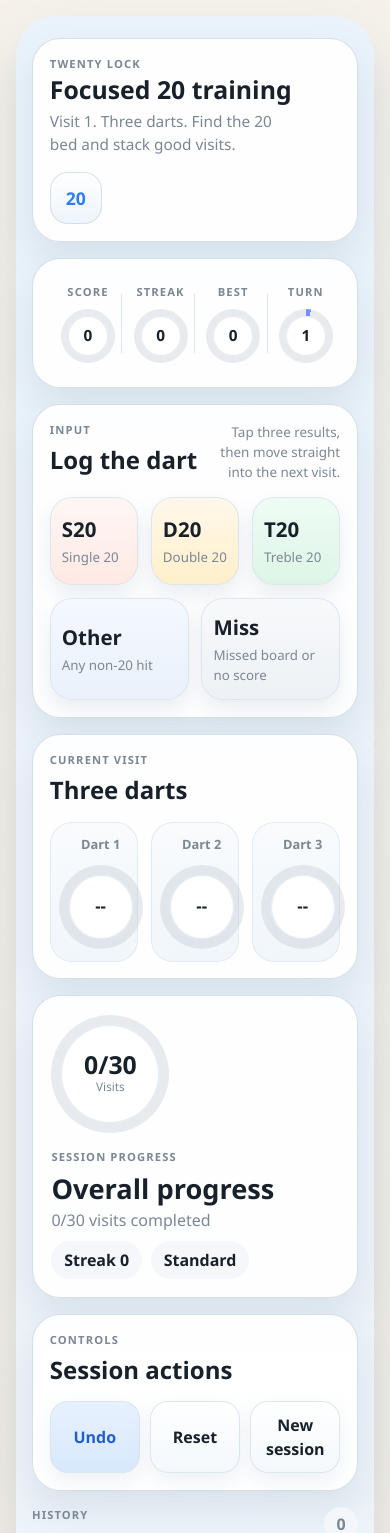
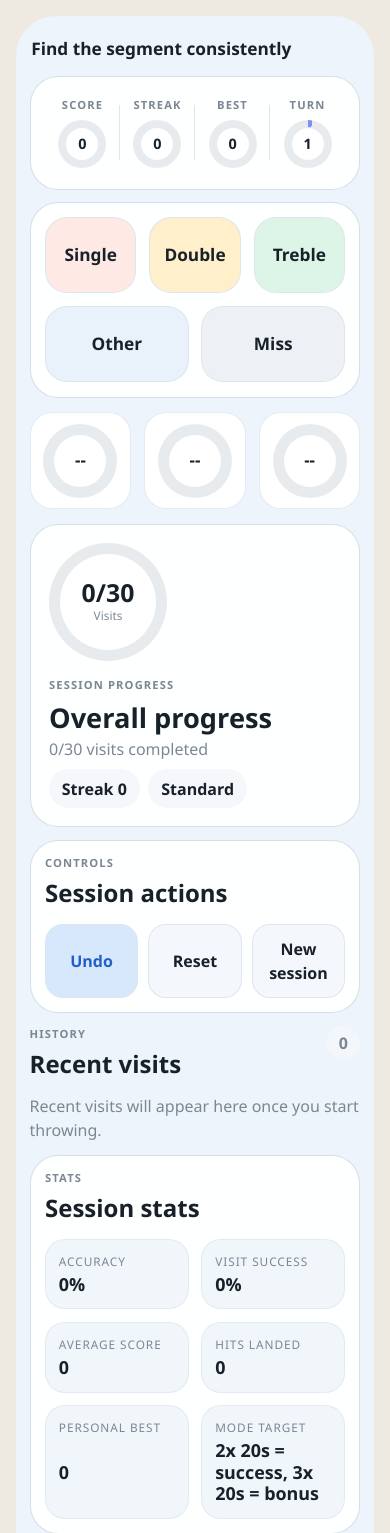
Before and after one commit to spenc259/Dart-Segment-Trainer, a React (Vite) app: page / in a window 390 px wide. Shown: the top 1533 px of the page. Built offline with nearby package versions, Linux system fonts and the light colour scheme.

Commit message:
refine flat mobile input layout

```diff
--- a/src/App.tsx
+++ b/src/App.tsx
@@ -9,7 +9,6 @@ import {
   createInitialSession,
   getAccuracyPercent,
   getAverageScorePerVisit,
-  getVisitFeedback,
   getVisitSuccessRate,
   hydrateSession,
   saveSession,
@@ -24,13 +23,6 @@ const getRingStyle = (progress: number, color: string): CSSProperties => {
   return {
     background: `conic-gradient(${color} 0deg ${clampedProgress * 3.6}deg, rgba(173, 183, 194, 0.28) ${clampedProgress * 3.6}deg 360deg)`,
   };
-};
-
-const getStatusMessage = (session: SessionStats) => {
-  const latestVisit = session.history[0];
-  if (latestVisit) return getVisitFeedback(latestVisit);
-  if (session.currentVisit.length > 0) return "Stay with the line. Finish the visit.";
-  return "Three darts. Find the 20 bed and stack good visits.";
 };
 
 const getVisitRingMeta = (dart?: DartResult) => {
@@ -63,11 +55,9 @@ function App() {
   const currentVisitNumber = mode.fixedVisits
     ? Math.min(session.visitsPlayed + 1, mode.fixedVisits)
     : session.visitsPlayed + 1;
-  const statusMessage = getStatusMessage(session);
   const accuracy = getAccuracyPercent(session);
   const successRate = getVisitSuccessRate(session);
   const averageScore = getAverageScorePerVisit(session);
-  const visitsRemaining = mode.fixedVisits ? Math.max(mode.fixedVisits - session.visitsPlayed, 0) : null;
   const drillComplete = Boolean(mode.fixedVisits && session.visitsPlayed >= mode.fixedVisits);
   const goalVisits = mode.fixedVisits ?? 30;
   const sessionProgressValue = Math.min(session.visitsPlayed, goalVisits);
@@ -127,17 +117,9 @@ function App() {
 
   return (
     <main className="app-shell">
-      <header className="intro-panel">
+      <header className="intro-panel intro-panel-plain">
         <div className="intro-copy">
-          <p className="product-label">Twenty Lock</p>
-          <h1>Focused 20 training</h1>
-          <p className="intro-description">
-            Visit {currentVisitNumber}
-            {visitsRemaining !== null ? ` of ${mode.fixedVisits}` : ""}. {statusMessage}
-          </p>
-        </div>
-        <div className="intro-mark" aria-hidden="true">
-          20
+          <p className="intro-description intro-description-strong">Find the segment consistently</p>
         </div>
       </header>
 
@@ -157,14 +139,7 @@ function App() {
 
       <DartPad disabled={drillComplete} onSelect={handleDart} />
 
-      <section className="card visit-card">
-        <div className="section-heading">
-          <div>
-            <p className="section-label">Current visit</p>
-            <h2>Three darts</h2>
-          </div>
-        </div>
-
+      <section className="visit-stage">
         <div className="visit-grid" aria-label="Current visit dart slots">
           {[0, 1, 2].map((index) => {
             const dart = session.currentVisit[index];
@@ -172,7 +147,6 @@ function App() {
 
             return (
               <article key={index} className="visit-slot">
-                <p className="visit-slot-label">Dart {index + 1}</p>
                 <div className="progress-ring progress-ring-visit" style={getRingStyle(ringMeta.progress, ringMeta.color)}>
                   <div className="progress-ring-inner">
                     <strong>{dart ?? "--"}</strong>
--- a/src/components/DartPad.tsx
+++ b/src/components/DartPad.tsx
@@ -9,13 +9,6 @@ interface DartPadProps {
 export function DartPad({ disabled = false, onSelect }: DartPadProps) {
   return (
     <section className="card input-panel">
-      <div className="section-heading input-heading">
-        <div>
-          <p className="section-label">Input</p>
-          <h2>Log the dart</h2>
-        </div>
-        <small className="input-note">Tap three results, then move straight into the next visit.</small>
-      </div>
       <div className="dart-pad">
         {dartButtons.map((button) => (
           <button
@@ -26,7 +19,6 @@ export function DartPad({ disabled = false, onSelect }: DartPadProps) {
             disabled={disabled}
           >
             <span>{button.label}</span>
-            <small>{button.hint}</small>
           </button>
         ))}
       </div>
--- a/src/index.css
+++ b/src/index.css
@@ -4,19 +4,16 @@
   line-height: 1.5;
   font-weight: 400;
   color: #1b2530;
-  background: linear-gradient(180deg, #f6f2eb 0%, #efeae1 100%);
+  background: #efeae1;
   font-synthesis: none;
   text-rendering: optimizeLegibility;
   -webkit-font-smoothing: antialiased;
   -moz-osx-font-smoothing: grayscale;
   --ink: #18212a;
   --ink-soft: #7c8794;
-  --shell-top: #eaf3fb;
-  --shell-bottom: #eff4f9;
+  --shell: #edf4fb;
   --card: rgba(255, 255, 255, 0.92);
   --card-border: rgba(193, 206, 219, 0.65);
-  --card-shadow: 0 18px 36px rgba(117, 136, 158, 0.16);
-  --button-shadow: 0 10px 20px rgba(143, 160, 178, 0.18);
   --blue: #2c7df0;
   --green: #1fb36d;
   --amber: #f4a11a;
@@ -50,12 +47,11 @@ button {
 .app-shell {
   width: min(430px, 100%);
   min-height: calc(100vh - 2rem);
-  padding: 1.4rem 1rem 1.3rem;
+  padding: 1.05rem 0.85rem 1rem;
   display: grid;
-  gap: 1rem;
-  background: linear-gradient(180deg, var(--shell-top) 0%, var(--shell-bottom) 100%);
+  gap: 0.78rem;
+  background: var(--shell);
   border-radius: 40px;
-  box-shadow: 0 30px 60px rgba(112, 131, 151, 0.22);
 }
 
 .card,
@@ -63,12 +59,19 @@ button {
   background: var(--card);
   border: 1px solid var(--card-border);
   border-radius: 28px;
-  box-shadow: var(--card-shadow);
 }
 
 .intro-panel,
 .card {
-  padding: 1.05rem;
+  padding: 0.9rem;
+}
+
+.intro-panel-plain {
+  background: transparent;
+  border: 0;
+  border-radius: 0;
+  box-shadow: none;
+  padding: 0.1rem 0.1rem 0.2rem;
 }
 
 .intro-panel,
@@ -86,7 +89,6 @@ button {
   align-items: flex-start;
 }
 
-.product-label,
 .section-label {
   margin: 0 0 0.2rem;
   color: var(--ink-soft);
@@ -103,7 +105,7 @@ button {
 }
 
 .intro-copy h1 {
-  font-size: 1.55rem;
+  font-size: 1.42rem;
   line-height: 1.08;
 }
 
@@ -121,23 +123,16 @@ button {
 }
 
 .intro-description {
-  margin-top: 0.45rem;
+  margin-top: 0.3rem;
   max-width: 28ch;
-  font-size: 0.96rem;
+  font-size: 0.9rem;
 }
 
-.intro-mark {
-  width: 52px;
-  height: 52px;
-  flex: 0 0 auto;
-  border-radius: 18px;
-  display: grid;
-  place-items: center;
-  background: linear-gradient(180deg, #ffffff 0%, #edf4fb 100%);
-  color: var(--blue);
-  font-size: 1.1rem;
+.intro-description-strong {
+  color: var(--ink);
+  font-size: 1.08rem;
   font-weight: 800;
-  box-shadow: inset 0 0 0 1px rgba(208, 218, 228, 0.8);
+  line-height: 1.2;
 }
 
 .progress-card {
@@ -162,7 +157,7 @@ button {
   inset: 10px;
   border-radius: inherit;
   background: #fff;
-  box-shadow: inset 0 0 0 1px rgba(225, 232, 239, 0.85);
+  border: 1px solid rgba(225, 232, 239, 0.85);
 }
 
 .progress-ring-inner {
@@ -241,7 +236,7 @@ button {
 }
 
 .summary-bar {
-  min-height: 96px;
+  min-height: 88px;
   display: grid;
   grid-template-columns: repeat(4, minmax(0, 1fr));
   gap: 0;
@@ -251,11 +246,11 @@ button {
 .summary-item {
   position: relative;
   min-width: 0;
-  padding: 0.5rem 0.7rem;
+  padding: 0.4rem 0.55rem;
   display: grid;
   align-content: center;
   justify-items: center;
-  gap: 0.5rem;
+  gap: 0.35rem;
 }
 
 .summary-label {
@@ -265,8 +260,8 @@ button {
 
 .summary-ring {
   position: relative;
-  width: 54px;
-  height: 54px;
+  width: 48px;
+  height: 48px;
   flex: 0 0 auto;
   border-radius: 999px;
   display: grid;
@@ -279,7 +274,7 @@ button {
   inset: 7px;
   border-radius: inherit;
   background: #fff;
-  box-shadow: inset 0 0 0 1px rgba(225, 232, 239, 0.85);
+  border: 1px solid rgba(225, 232, 239, 0.85);
 }
 
 .summary-ring-inner {
@@ -291,16 +286,16 @@ button {
 
 .summary-ring-inner strong {
   color: var(--ink);
-  font-size: 0.96rem;
+  font-size: 0.9rem;
   line-height: 1;
 }
 
 .summary-divider {
   position: absolute;
-  top: 18px;
+  top: 14px;
   right: 0;
   width: 1px;
-  height: calc(100% - 36px);
+  height: calc(100% - 28px);
   background: rgba(221, 230, 238, 0.95);
 }
 
@@ -331,7 +326,11 @@ button {
 
 .visit-card {
   display: grid;
-  gap: 0.9rem;
+  gap: 0.65rem;
+}
+
+.visit-stage {
+  padding: 0.15rem 0;
 }
 
 .visit-grid {
@@ -339,36 +338,23 @@ button {
 }
 
 .visit-slot {
-  padding: 0.8rem 0.55rem;
+  padding: 0.65rem 0.45rem;
   border-radius: 22px;
-  background: linear-gradient(180deg, #f9fbfd 0%, #f1f6fb 100%);
-  box-shadow: inset 0 0 0 1px rgba(226, 234, 241, 0.9);
+  background: #ffffff;
+  border: 1px solid rgba(226, 234, 241, 0.9);
   display: grid;
   justify-items: center;
-  gap: 0.65rem;
-}
-
-.visit-slot-label {
-  margin: 0;
-  color: var(--ink-soft);
-  font-size: 0.8rem;
-  font-weight: 700;
+  gap: 0.45rem;
 }
 
 .progress-ring-visit {
-  width: 84px;
-  height: 84px;
+  width: 74px;
+  height: 74px;
 }
 
 .input-panel {
   display: grid;
-  gap: 0.9rem;
-}
-
-.input-note {
-  max-width: 16ch;
-  text-align: right;
-  font-size: 0.84rem;
+  gap: 0;
 }
 
 .dart-pad {
@@ -387,23 +373,21 @@ button {
 
 .dart-button {
   grid-column: span 2;
-  min-height: 88px;
-  padding: 0.9rem 0.75rem;
+  min-height: 76px;
+  padding: 0.8rem 0.7rem;
   border-radius: 22px;
   display: grid;
   align-content: center;
-  justify-items: start;
-  gap: 0.2rem;
-  text-align: left;
+  justify-items: center;
+  gap: 0;
+  text-align: center;
   color: var(--ink);
-  background: linear-gradient(180deg, #ffffff 0%, #f4f8fc 100%);
-  box-shadow:
-    inset 0 0 0 1px rgba(221, 230, 238, 0.95),
-    var(--button-shadow);
+  background: #f4f8fc;
+  border: 1px solid rgba(221, 230, 238, 0.95);
 }
 
 .dart-button span {
-  font-size: 1.28rem;
+  font-size: 1.08rem;
   font-weight: 800;
 }
 
@@ -417,47 +401,42 @@ button {
 }
 
 .dart-s20 {
-  background: linear-gradient(180deg, #fff7f4 0%, #ffe9e4 100%);
+  background: #ffe9e4;
 }
 
 .dart-d20 {
-  background: linear-gradient(180deg, #fff8eb 0%, #ffefca 100%);
+  background: #ffefca;
 }
 
 .dart-t20 {
-  background: linear-gradient(180deg, #effcf5 0%, #ddf5e6 100%);
+  background: #ddf5e6;
 }
 
 .dart-other {
-  background: linear-gradient(180deg, #f5f9ff 0%, #e9f1fb 100%);
+  background: #e9f1fb;
 }
 
 .dart-miss {
-  background: linear-gradient(180deg, #f8f9fb 0%, #edf1f5 100%);
+  background: #edf1f5;
 }
 
 .dart-button:disabled {
   opacity: 0.5;
-  box-shadow: inset 0 0 0 1px rgba(221, 230, 238, 0.9);
 }
 
 .mode-card {
   padding: 1rem;
   border-radius: 22px;
   text-align: left;
-  background: linear-gradient(180deg, #ffffff 0%, #f4f8fc 100%);
-  box-shadow:
-    inset 0 0 0 1px rgba(221, 230, 238, 0.95),
-    var(--button-shadow);
+  background: #f4f8fc;
+  border: 1px solid rgba(221, 230, 238, 0.95);
   display: grid;
   gap: 0.35rem;
 }
 
 .mode-card.selected {
-  background: linear-gradient(180deg, #eef5ff 0%, #ddeafb 100%);
-  box-shadow:
-    inset 0 0 0 1px rgba(101, 147, 234, 0.28),
-    0 14px 24px rgba(100, 145, 234, 0.16);
+  background: #ddeafb;
+  border-color: rgba(101, 147, 234, 0.28);
 }
 
 .mode-name {
@@ -490,16 +469,14 @@ button {
   min-height: 46px;
   padding: 0.75rem;
   border-radius: 18px;
-  background: linear-gradient(180deg, #ffffff 0%, #f4f8fc 100%);
+  background: #f4f8fc;
   color: var(--ink);
   font-weight: 700;
-  box-shadow:
-    inset 0 0 0 1px rgba(221, 230, 238, 0.95),
-    0 8px 18px rgba(150, 166, 185, 0.14);
+  border: 1px solid rgba(221, 230, 238, 0.95);
 }
 
 .utility-button.primary {
-  background: linear-gradient(180deg, #e8f1fe 0%, #d7e8fc 100%);
+  background: #d7e8fc;
   color: #205fcb;
 }
 
@@ -510,8 +487,8 @@ button {
 .mini-stat {
   padding: 0.8rem;
   border-radius: 20px;
-  background: linear-gradient(180deg, #f9fbfd 0%, #f1f6fb 100%);
-  box-shadow: inset 0 0 0 1px rgba(226, 234, 241, 0.9);
+  background: #f1f6fb;
+  border: 1px solid rgba(226, 234, 241, 0.9);
   display: grid;
   gap: 0.22rem;
 }
--- a/src/lib/gameModes.ts
+++ b/src/lib/gameModes.ts
@@ -49,9 +49,9 @@ export const gameModes: Record<GameModeId, GameMode> = {
 };
 
 export const dartButtons: { value: DartResult; label: string; hint: string }[] = [
-  { value: "S20", label: "S20", hint: "Single 20" },
-  { value: "D20", label: "D20", hint: "Double 20" },
-  { value: "T20", label: "T20", hint: "Treble 20" },
+  { value: "S20", label: "Single", hint: "Single 20" },
+  { value: "D20", label: "Double", hint: "Double 20" },
+  { value: "T20", label: "Treble", hint: "Treble 20" },
   { value: "OTHER", label: "Other", hint: "Any non-20 hit" },
   { value: "MISS", label: "Miss", hint: "Missed board or no score" },
 ];
```
